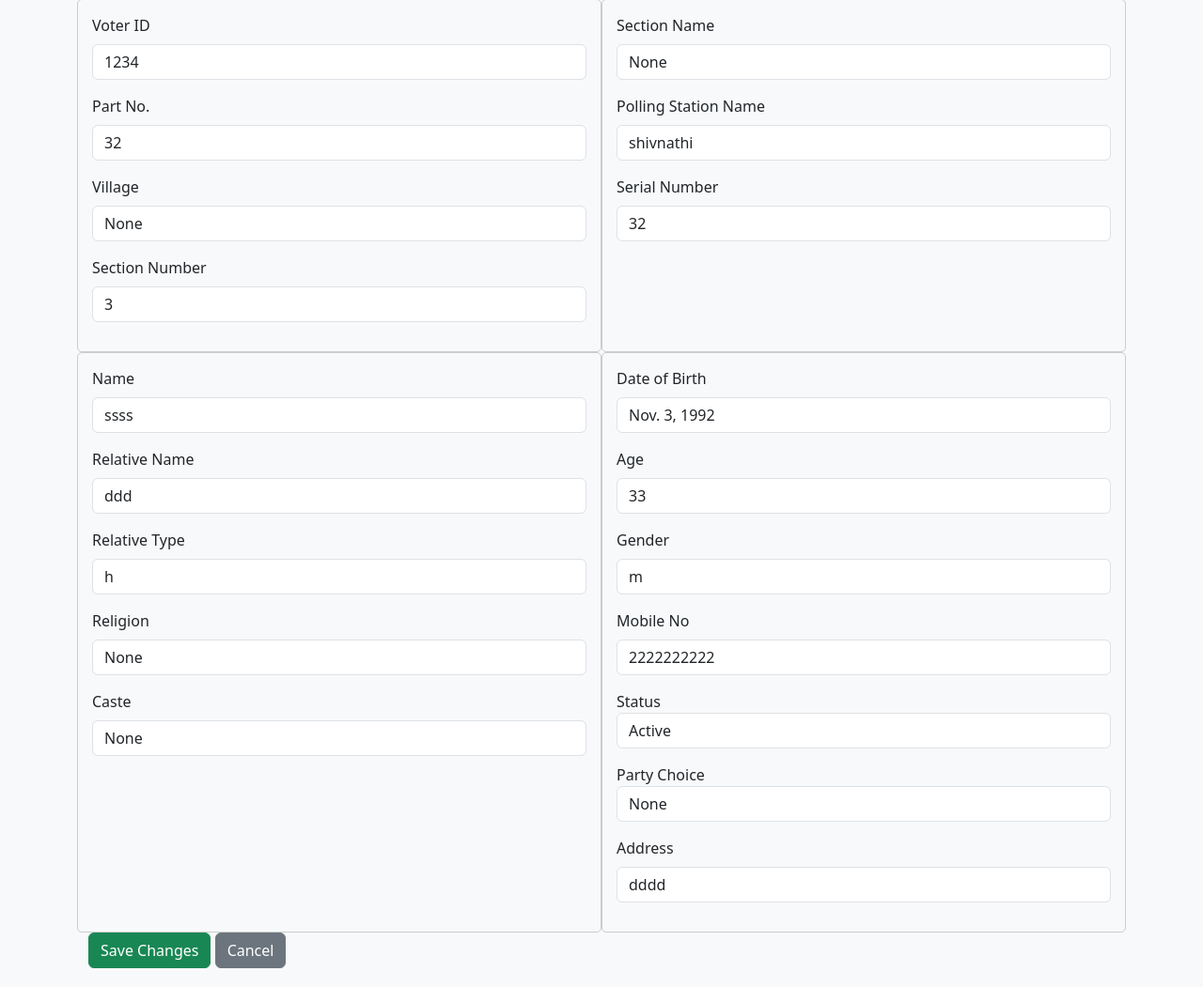
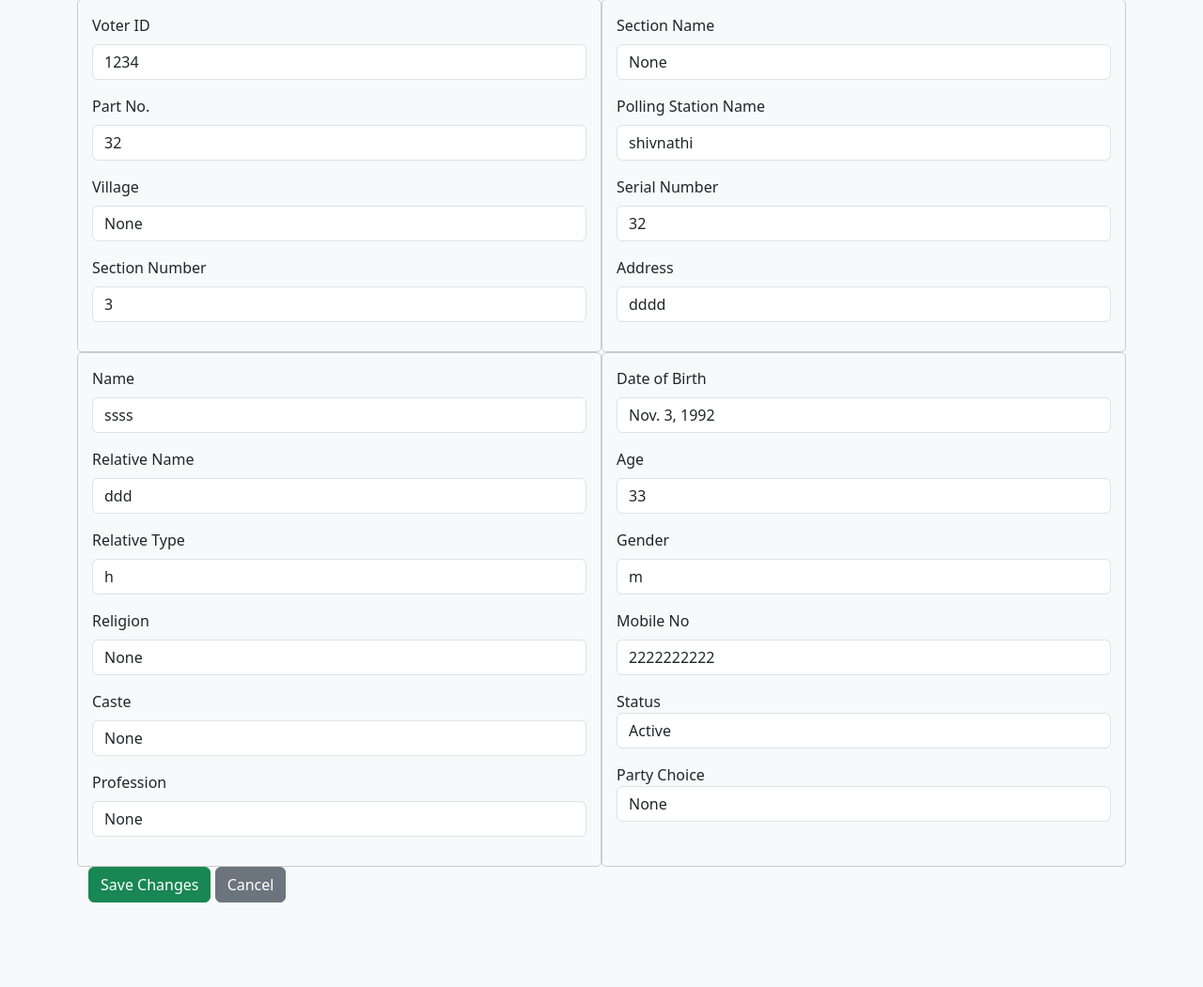
Before and after one commit to Bipin-Naik32/elect_roll, a Django app: page /edit-record/1/ in a window 1280 px wide. Shown: the part 91-1142 px from the top of the page at 94% size. After the commit the page ends 1052 px from the top, so only its background shows below. Run offline with Django 5.2, Linux system fonts and the light colour scheme; a user stored in the database is signed in; data comes from the database, SQL or seed files in the repository; some libraries are stand-ins or nearby versions.

Commit message:
Added profession field and SweetAlert success messages

```diff
--- a/roll/models.py
+++ b/roll/models.py
@@ -23,6 +23,7 @@ class VoterRecord(models.Model):
     caste = models.CharField(max_length=15, null=True, blank=True)
     status = models.CharField( max_length=50,default='Active')
     party_choice = models.CharField(max_length=50,blank=True,null=True)
+    profession = models.CharField(max_length=100, blank=True, null=True)
 
 
     def __str__(self):
--- a/roll/templates/base.html
+++ b/roll/templates/base.html
@@ -34,8 +34,32 @@
 {% endif %}
         {% endblock %}
     </div>
+    {% if messages %}
+    {% for message in messages %}
+        <div id="flash-message"
+             data-icon="{{ message.tags }}"
+             data-message="{{ message|escapejs }}">
+        </div>
+    {% endfor %}
+{% endif %}
 
     <!-- Bootstrap JS Bundle -->
     <script src="https://cdn.jsdelivr.net/npm/bootstrap@5.3.0-alpha3/dist/js/bootstrap.bundle.min.js"></script>
+    <script src="https://cdn.jsdelivr.net/npm/sweetalert2@11"></script>
+
+<script>
+document.addEventListener("DOMContentLoaded", function () {
+    const flash = document.getElementById("flash-message");
+
+    if (flash) {
+        Swal.fire({
+            icon: flash.dataset.icon || "success",
+            title: flash.dataset.message,
+            timer: 2000,
+            showConfirmButton: false
+        });
+    }
+});
+</script>
 </body>
 </html>
--- a/roll/templates/edit_record.html
+++ b/roll/templates/edit_record.html
@@ -46,6 +46,10 @@
                     <label for="sr_no" class="form-label">Serial Number</label>
                     <input type="text" id="sr_no" name="sr_no" class="form-control" value="{{ record.sr_no }}">
                 </div>
+                <div class="mb-3">
+                    <label for="address" class="form-label">Address</label>
+                    <input type="text" id="address" name="address" class="form-control" value="{{ record.address }}">
+                </div>
             </div>
         </div>
 
@@ -72,6 +76,14 @@
                     <label for="caste" class="form-label">Caste</label>
                     <input type="text" id="caste" name="caste" class="form-control" value="{{ record.caste }}">
                 </div>
+                <div class="mb-3">
+                <label for="profession" class="form-label">Profession</label>
+                    <input type="text"
+                    id="profession"
+                    name="profession"
+                    class="form-control"
+                    value="{{ record.profession }}">
+                    </div>
             </div>
             <div class="col-md-6" style="border: 1px groove #ccc; padding: 15px;border-radius: 5px;">
                 <div class="mb-3">
@@ -106,10 +118,7 @@
            value="{{ record.party_choice }}">
 </div>
 
-                <div class="mb-3">
-                    <label for="address" class="form-label">Address</label>
-                    <input type="text" id="address" name="address" class="form-control" value="{{ record.address }}">
-                </div>
+
             </div>
         </div>
         <button type="submit" class="btn btn-success">Save Changes</button>
--- a/roll/views.py
+++ b/roll/views.py
@@ -193,6 +193,7 @@ def add_record(request):
         caste = request.POST.get('caste', '').strip()
         status = request.POST.get('status', 'Active').strip()
         party_choice = request.POST.get('party_choice', '').strip()
+        profession = request.POST.get('profession', '').strip()
 
         # Validate the fields (basic server-side validation)
         if not all([name, rel_name, age, voter_id, address, mob_no, gender]):
@@ -237,9 +238,10 @@ def add_record(request):
                 caste=caste,
                 status=status,
                 party_choice=party_choice,
+                profession=profession,
             )
             messages.success(request, 'Voter record added successfully!')
-            return redirect('dashboard')
+            return redirect('add_record')
 
     return render(request, 'add_record.html')
 
@@ -467,6 +469,7 @@ def edit_record(request, record_id):
         record.ps_name = request.POST.get('ps_name', record.ps_name).strip()
         record.status = request.POST.get('status', record.status)
         record.party_choice = request.POST.get('party_choice', record.party_choice)
+        record.profession = request.POST.get('profession', '').strip()
 
         # Validate and save the record
         try:
```
Also changed, not shown: electoral_roll/settings.py (+4 -3 lines), roll/templates/add_record.html (+13 -4 lines), roll/migrations/0007_voterrecord_profession.py (added).
